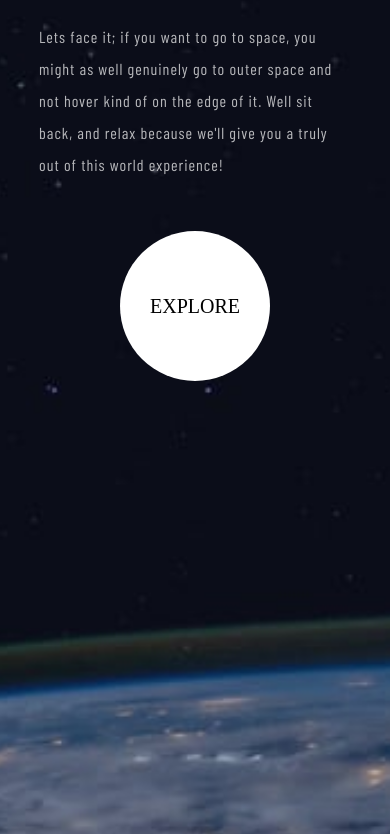
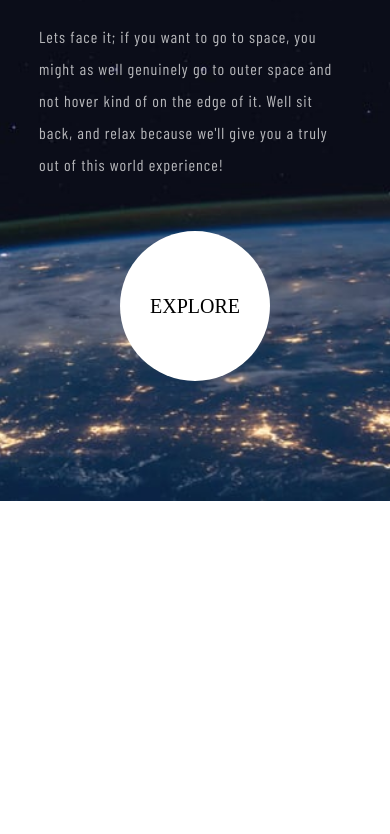
Before and after one commit to nickolastichd/Universe, a website built with Parcel: page index.html in a window 390 px wide. Shown: the part 343-1177 px from the top of the page. After the commit the page ends 844 px from the top, so only its background shows below. Built offline with nearby package versions, Linux system fonts and the light colour scheme; a web font is replaced by a local one.

Commit message:
Fixed mobile and body

```diff
--- a/scss/elements/_home.scss
+++ b/scss/elements/_home.scss
@@ -15,7 +15,7 @@
 
     @media (max-width: 511px) {
         background-image: url(../scss/assets/home/background-home-mobile.jpg);
-        height: 1500px;
+        height: 100vh;
         background-size: cover;
     }
 }
--- a/scss/main.scss
+++ b/scss/main.scss
@@ -8,4 +8,5 @@
 body {
     box-sizing: border-box;
     scroll-behavior: smooth;
+    overflow: hidden;
 }
```
Also changed, not shown: scss/main.css, 1 other file.
